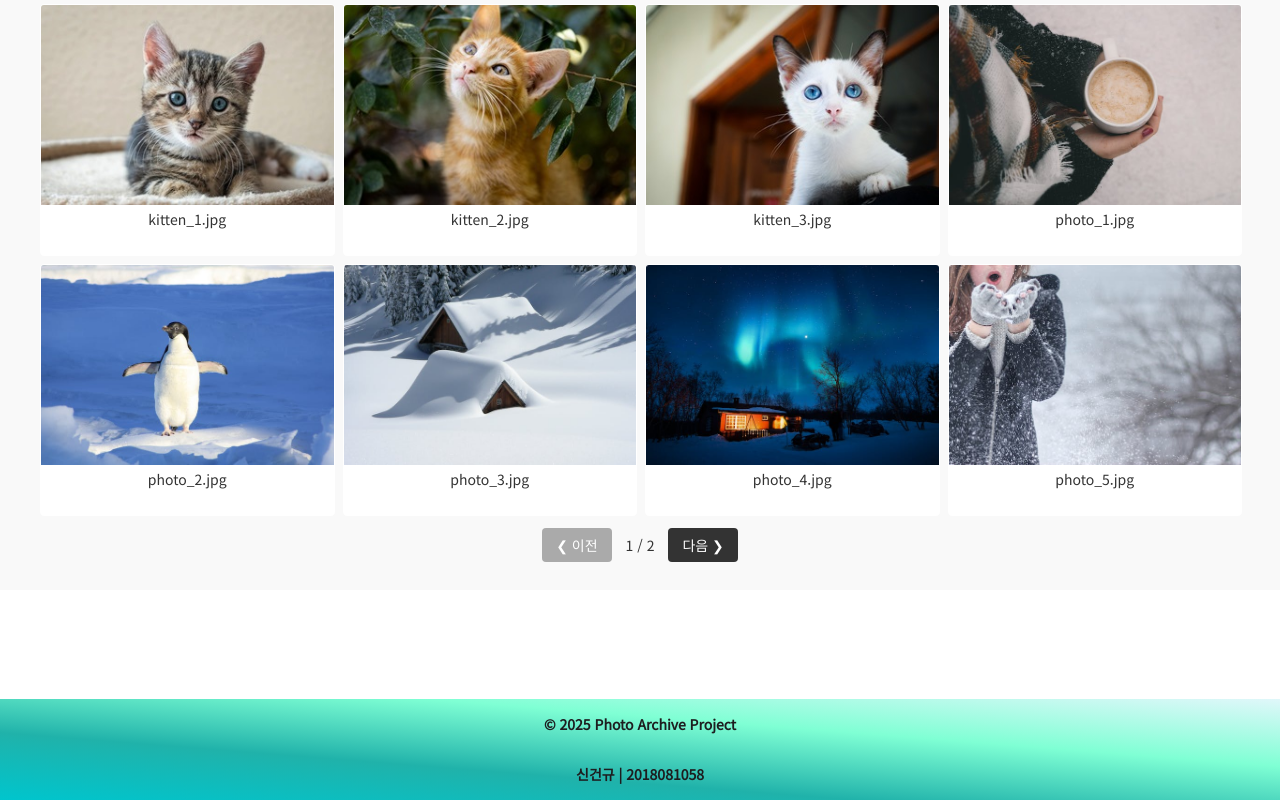
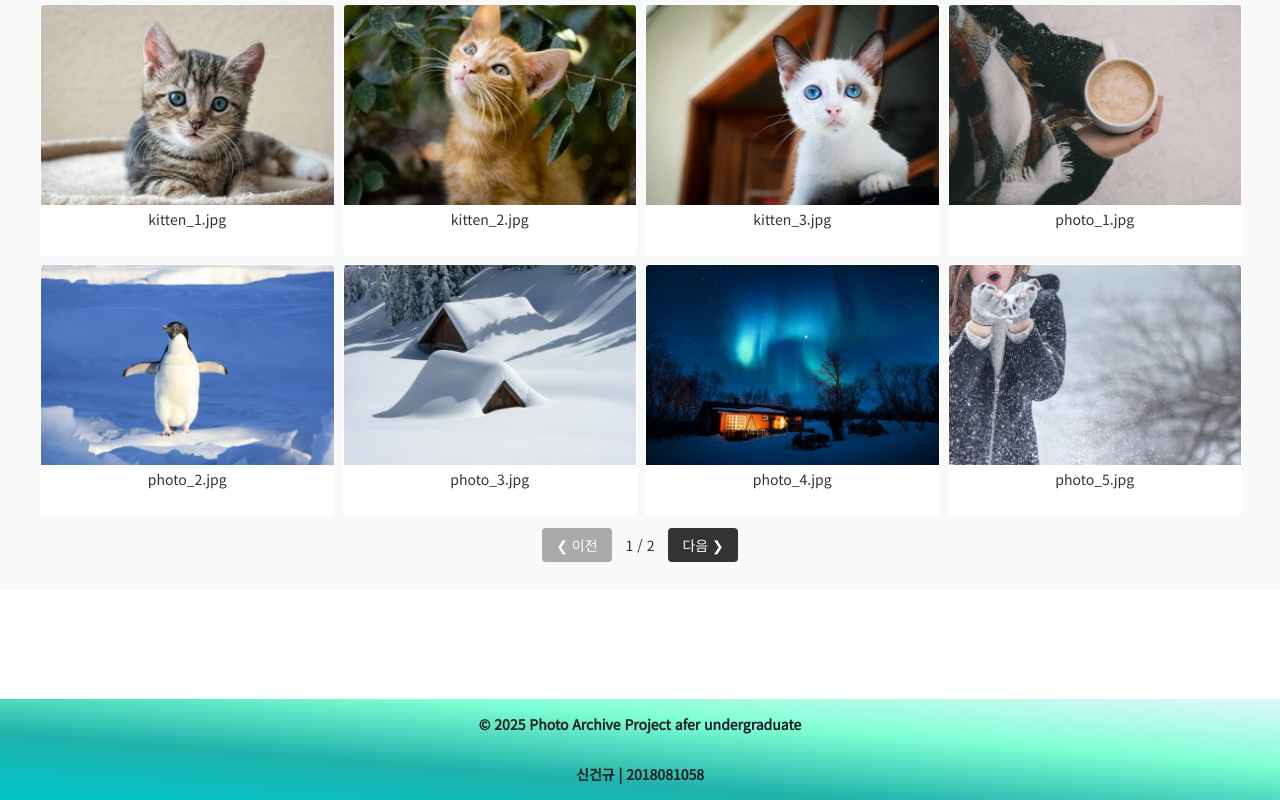
Before and after one commit to Shingungyu/Photo_Archive, a plain HTML site: page index.html in a window 1280 px wide. Shown: the part 4181-4981 px from the top of the page. Drawn offline with Linux system fonts and the light colour scheme.

Commit message:
index.html문구추가

```diff
--- a/index.html
+++ b/index.html
@@ -81,7 +81,7 @@
   </main>
 
   <footer class="footer">
-    <p>© 2025 Photo Archive Project</p>
+    <p>© 2025 Photo Archive Project afer undergraduate</p>
     <p>신건규 | 2018081058</p>
   </footer>
 
```
